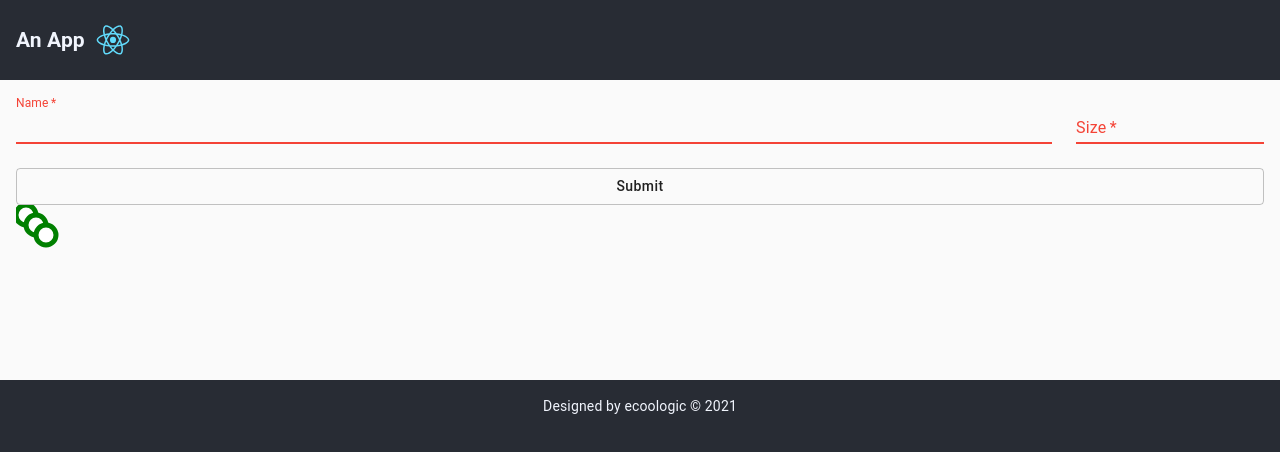
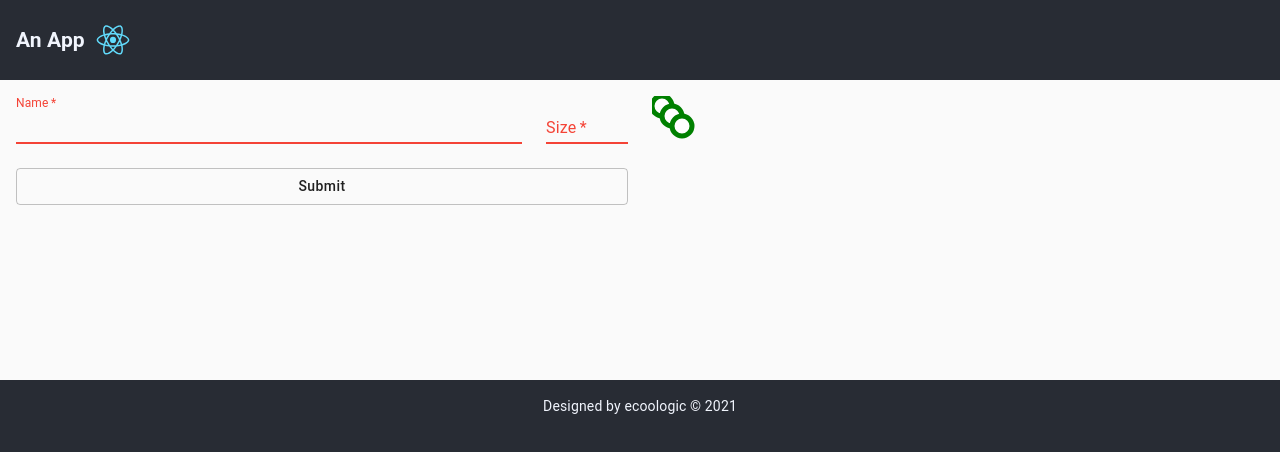
Before and after one commit to ecoologic/react-d3, a React (Create React App) app: page / in a window 1280 px wide. Shown: the top 452 px of the page. Built offline with nearby package versions, Linux system fonts and the light colour scheme.

Commit message:
Container Grid

```diff
--- a/src/Content/index.tsx
+++ b/src/Content/index.tsx
@@ -106,8 +106,14 @@ const Content: FC = () => {
 
   return (
     <main className="App__content">
-      <GraphForm onSubmit={onSubmit} />
-      <Graph />
+      <Grid container spacing={3}>
+        <Grid item md={6}>
+          <GraphForm onSubmit={onSubmit} />
+        </Grid>
+        <Grid item md={6}>
+          <Graph />
+        </Grid>
+      </Grid>
     </main>
   );
 };
```
